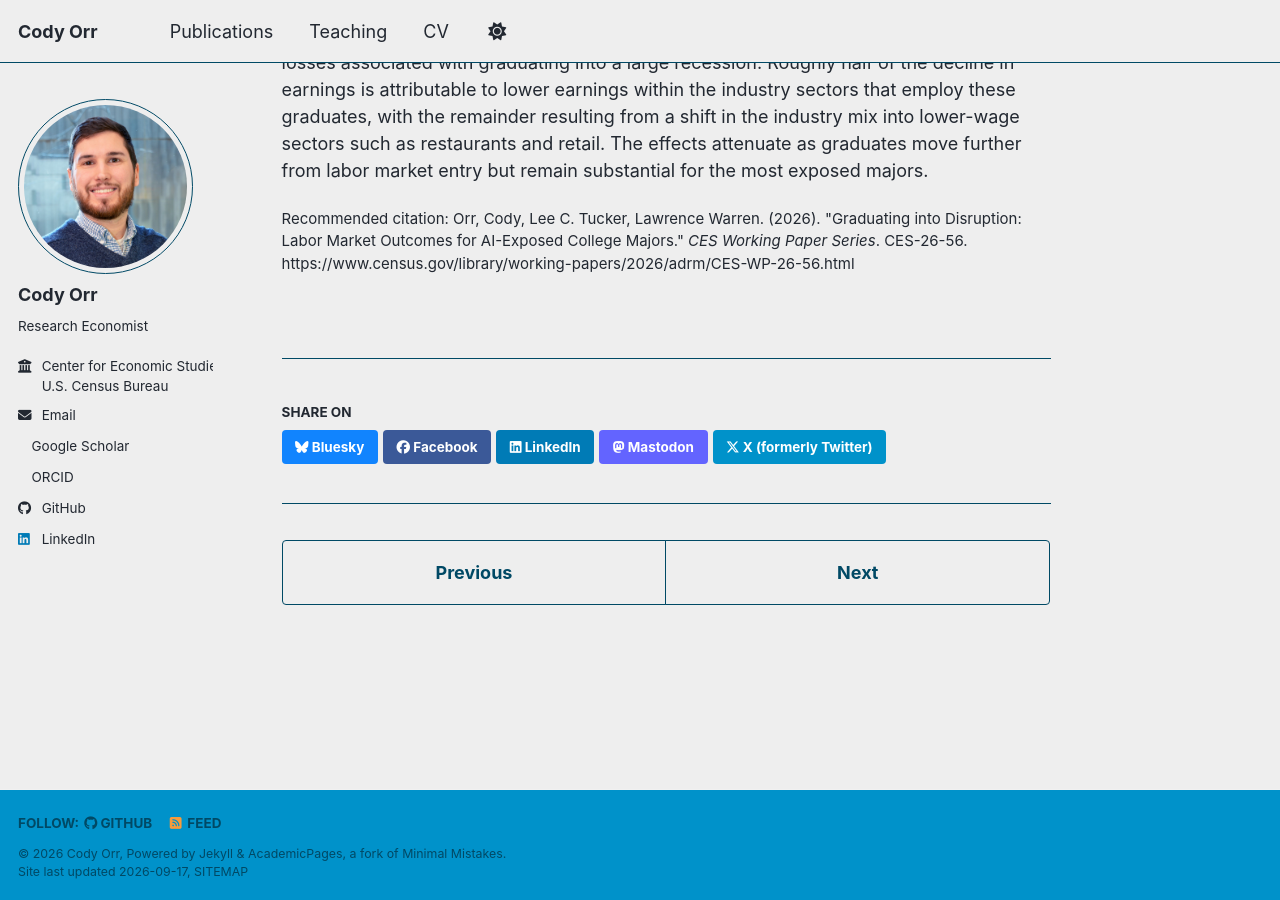
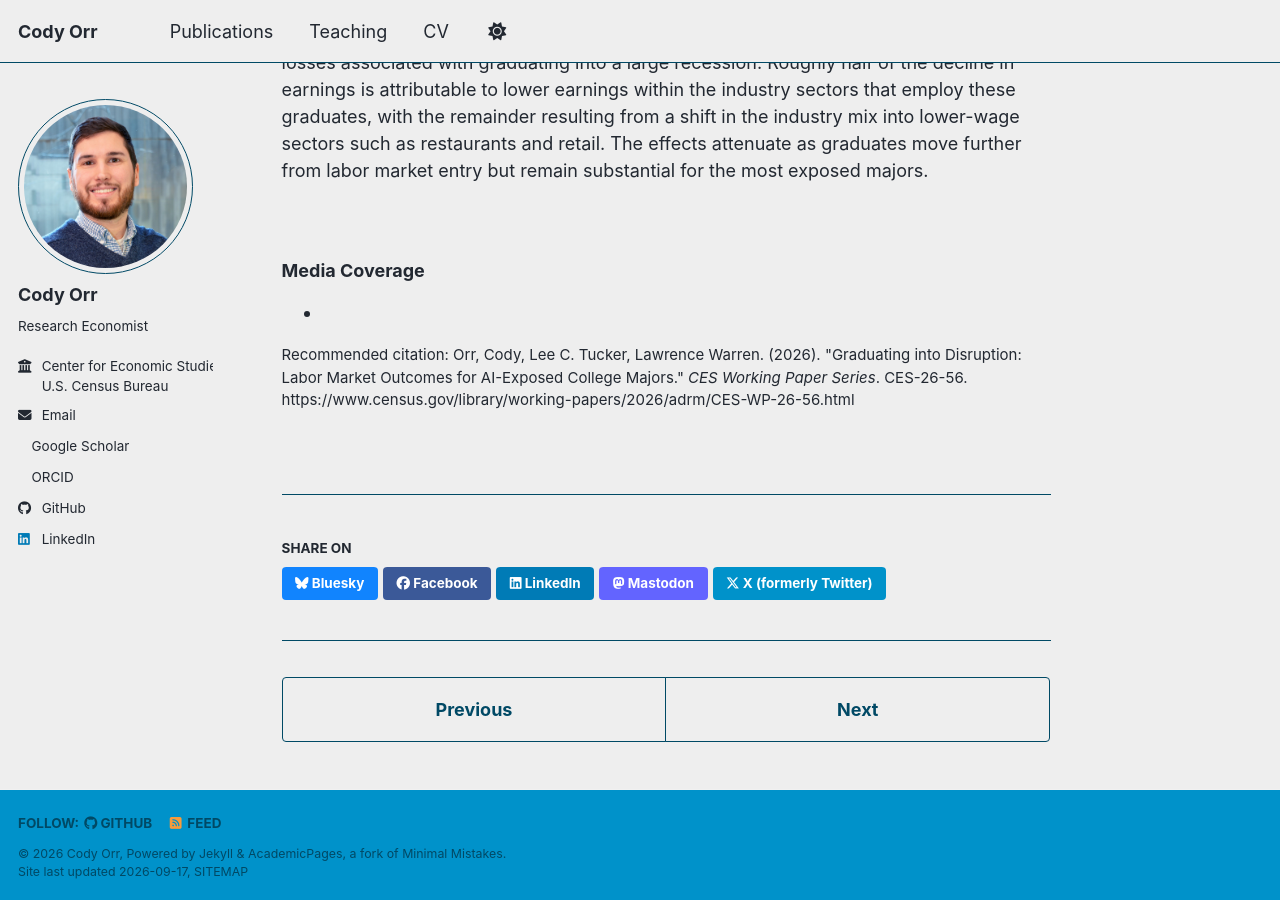
Before and after one commit to orrcody/orrcody.github.io, a Jekyll site: the page built from _publications/grad_ai.md, in a window 1280 px wide and 900 px high, scrolled down 545 px. Built offline with Jekyll 4.4.1, drawn with Linux system fonts in a browser that asks for light colours; a style sheet for code colours, icons or effects is not loaded.

Commit message:
Add media coverage section to single layout

```diff
--- a/_layouts/single.html
+++ b/_layouts/single.html
@@ -71,6 +71,17 @@ layout: default
       <section class="page__content" itemprop="text">
         {{ content }}
 
+        {% if page.media %}
+        <div class="publication-media" style="margin-top: 20px; padding-top: 15px; border-top: 1px solid #eee;">
+          <h3>Media Coverage</h3>
+          <ul>
+            {% for item in page.media %}
+              <li><a href="{{ item.url }}" target="_blank">{{ item.title }}</a></li>
+            {% endfor %}
+          </ul>
+        </div>
+      {% endif %}
+
         {% if page.citation %}
           <p style="font-size: smaller">Recommended citation: {{ page.citation }}</p>
         {% endif %}
```
